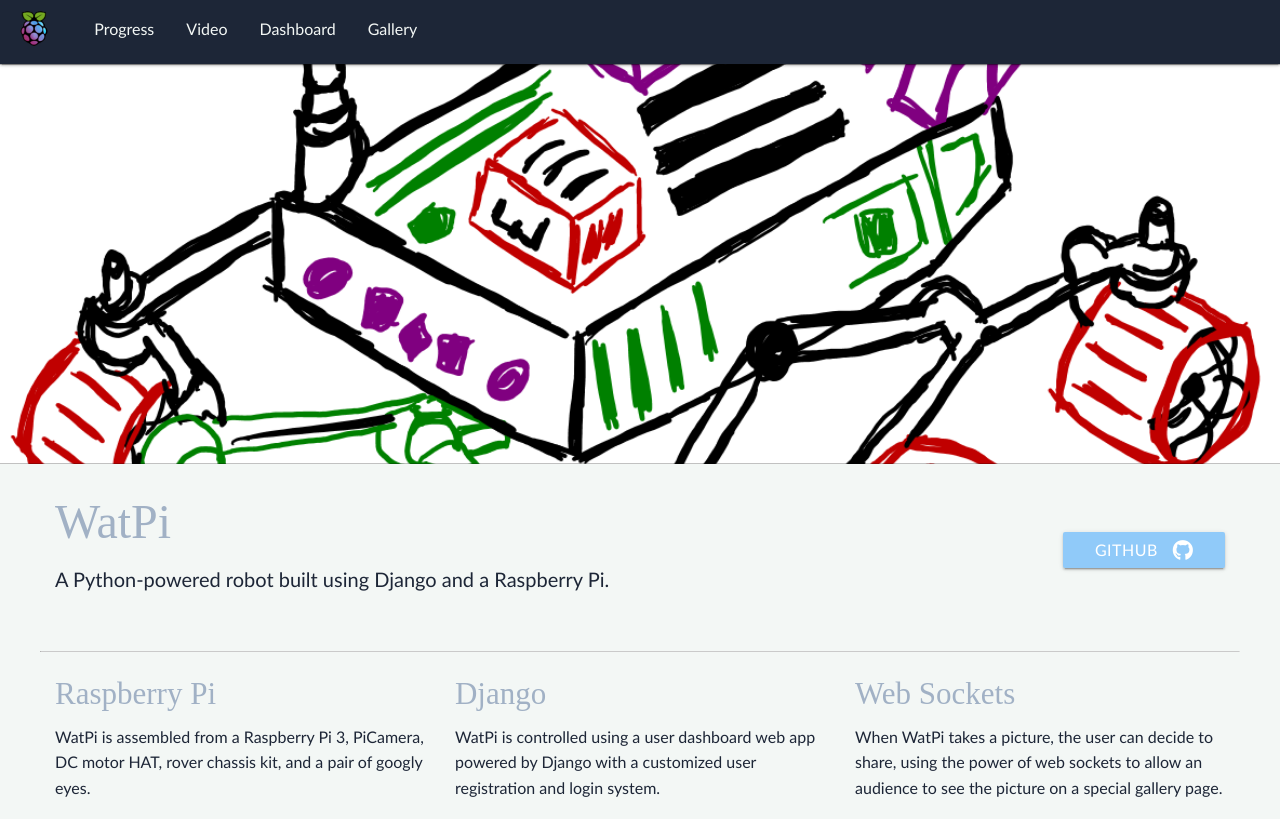
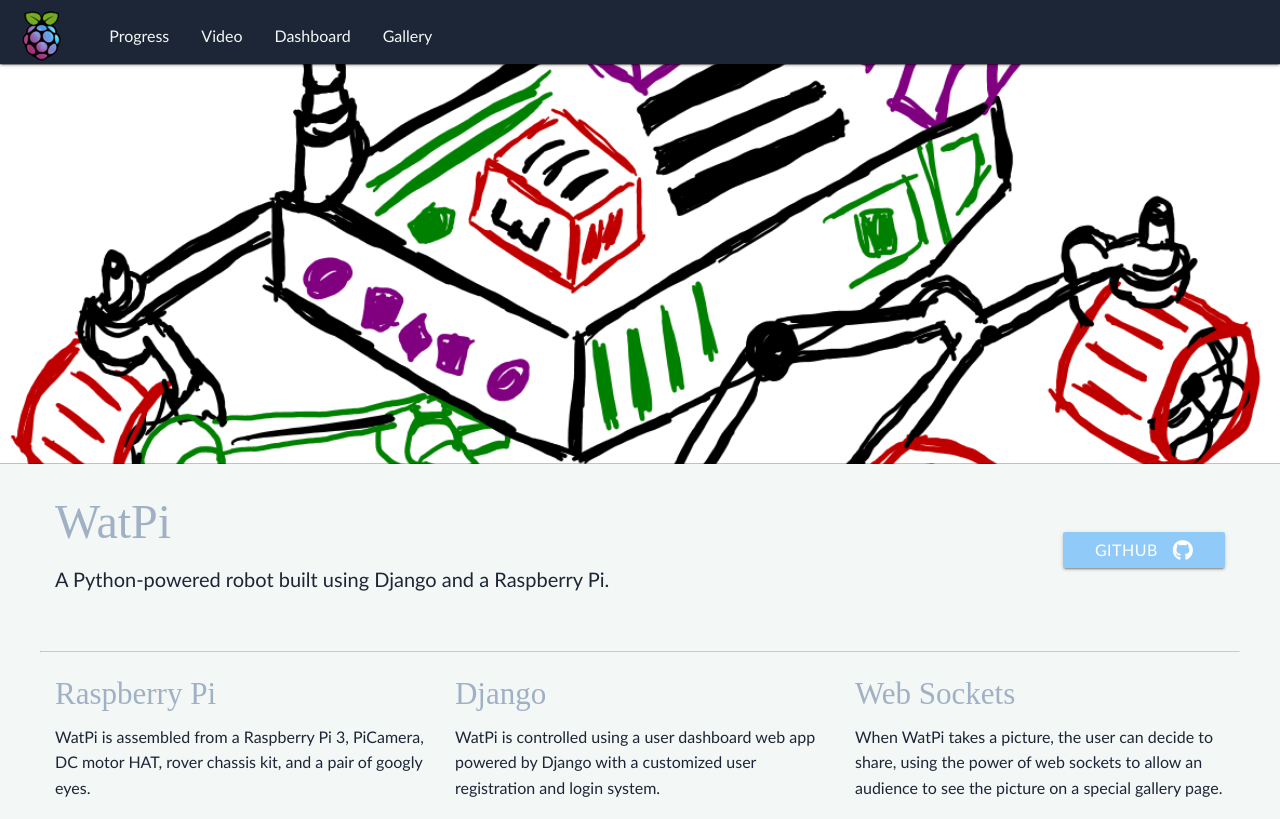
Before and after one commit to WatPi/WatPi-Project-Site, a plain HTML site: page index.html in a window 1280 px wide. Shown: the top 819 px of the page. Drawn offline with Linux system fonts and the light colour scheme; files whose address does not match are found by name; a web font is replaced by a local one.

Commit message:
Fixed css

```diff
--- a/css/styles.css
+++ b/css/styles.css
@@ -186,7 +186,8 @@
   }
 
   .logo {
-    height: 35px!important;
+    min-height: 30px!important;
+    min-width: 30px!important;
     margin-right: .7rem!important;
   }
 
--- a/index.html
+++ b/index.html
@@ -124,6 +124,8 @@
     </div>
   </div>
   <div class="my-images" id="my-images">
+    <div class="container">
+
       <div class="row">
         <h3 style="margin-top:15px">Our progress</h3>
         <div class="min-width container" id="demo-video" style="display:none">
@@ -400,6 +402,7 @@
         </div>
       </div>
     </div>
+  </div>
   <div class="my-bar">
     <div class="row column">
       <ul class="menu">
```
Lines whose indentation alone changed are shown as unchanged.
